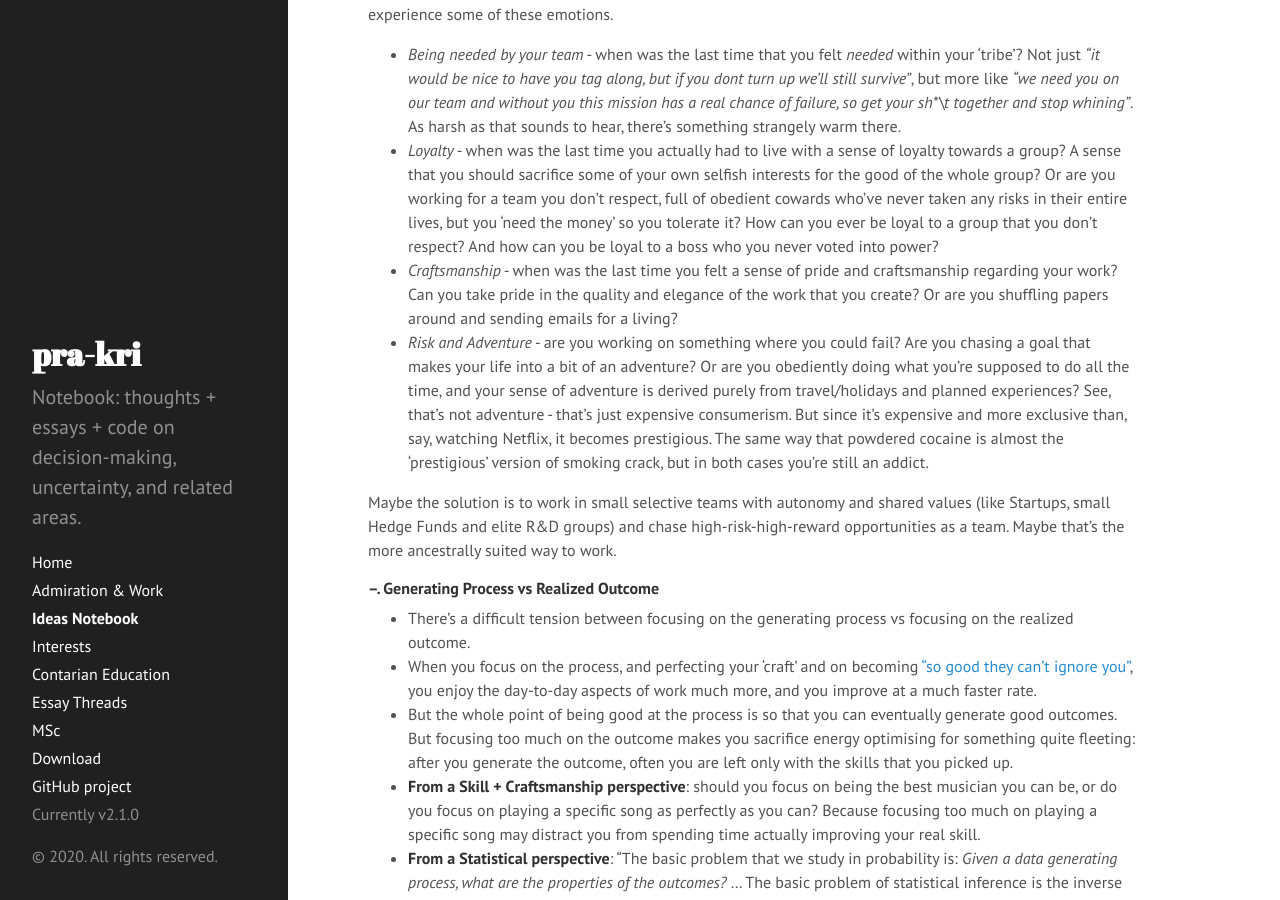
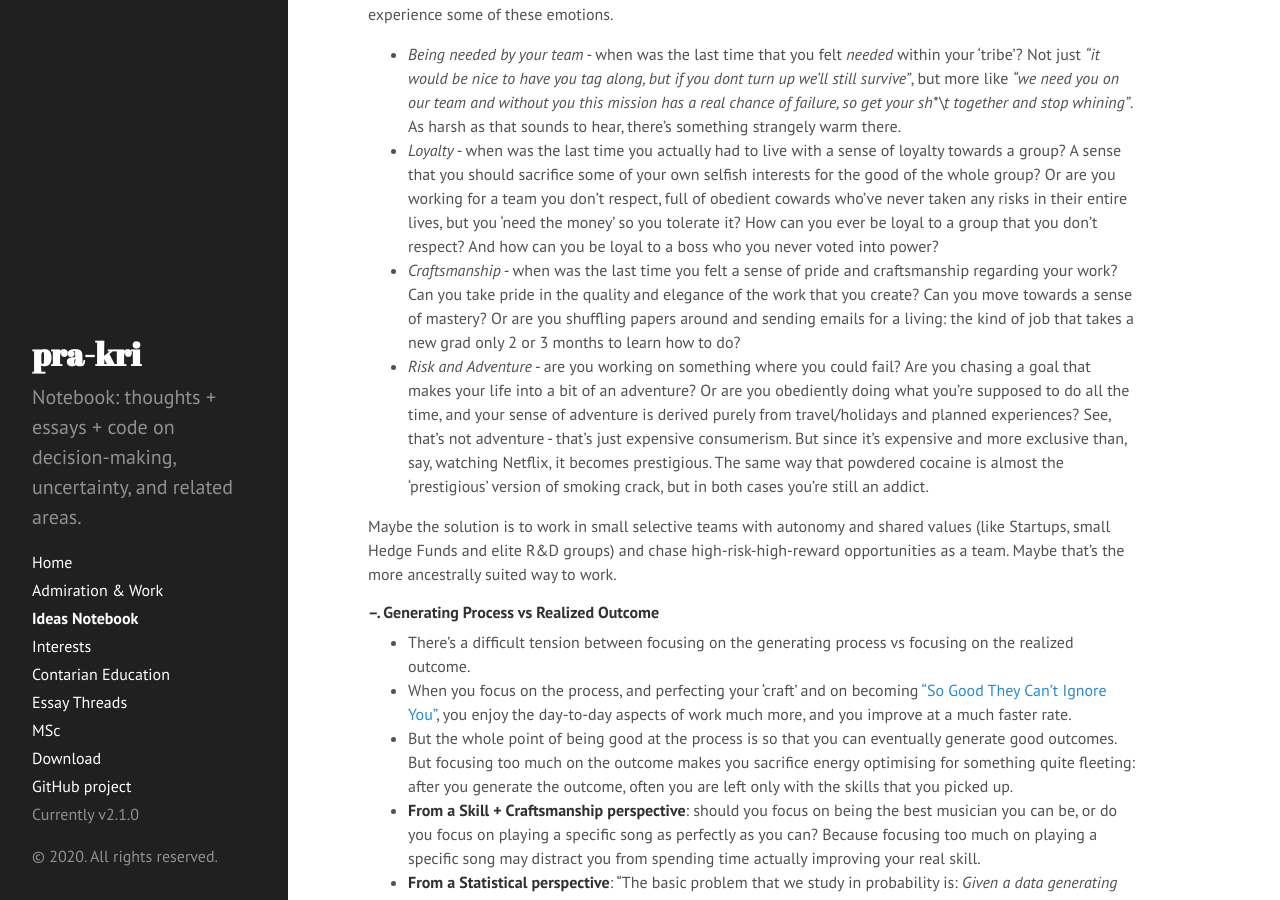
Before and after one commit to pra-kri/pra-kri.github.io, a Jekyll site: the page built from IdeasNotebook.md, in a window 1280 px wide and 900 px high, scrolled down 402 px. Built offline with Jekyll 4.4.1, drawn with Linux system fonts in a browser that asks for light colours; Markdown is read by kramdown in place of the engine named in the settings; some of the changed text lies outside the part shown.

Commit message:
Update IdeasNotebook.md

```diff
--- a/IdeasNotebook.md
+++ b/IdeasNotebook.md
@@ -17,7 +17,7 @@ title: Ideas Notebook
 There are a few 'ancestral' emotions that, historically, our ancestors have always felt and lived with, that nowadays most of us don't feel. Maybe it would be a good idea to design your life so that you actually experience some of these emotions.
 * *Being needed by your team* - when was the last time that you felt *needed* within your 'tribe'? Not just *"it would be nice to have you tag along, but if you dont turn up we'll still survive"*, but more like *"we need you on our team and without you this mission has a real chance of failure, so get your sh\*\t together and stop whining"*. As harsh as that sounds to hear, there's something strangely warm there.
 * *Loyalty* - when was the last time you actually had to live with a sense of loyalty towards a group? A sense that you should sacrifice some of your own selfish interests for the good of the whole group? Or are you working for a team you don't respect, full of obedient cowards who've never taken any risks in their entire lives, but you 'need the money' so you tolerate it? How can you ever be loyal to a group that you don't respect? And how can you be loyal to a boss who you never voted into power?
-* *Craftsmanship* - when was the last time you felt a sense of pride and craftsmanship regarding your work? Can you take pride in the quality and elegance of the work that you create? Or are you shuffling papers around and sending emails for a living?
+* *Craftsmanship* - when was the last time you felt a sense of pride and craftsmanship regarding your work? Can you take pride in the quality and elegance of the work that you create? Can you move towards a sense of mastery? Or are you shuffling papers around and sending emails for a living: the kind of job that takes a new grad only 2 or 3 months to learn how to do?
 * *Risk and Adventure* - are you working on something where you could fail? Are you chasing a goal that makes your life into a bit of an adventure? Or are you obediently doing what you're supposed to do all the time, and your sense of adventure is derived purely from travel/holidays and planned experiences? See, that's not adventure - that's just expensive consumerism. But since it's expensive and more exclusive than, say, watching Netflix, it becomes prestigious. The same way that powdered cocaine is almost the 'prestigious' version of smoking crack, but in both cases you're still an addict.
 
 Maybe the solution is to work in small selective teams with autonomy and shared values (like Startups, small Hedge Funds and elite R&D groups) and chase high-risk-high-reward opportunities as a team. Maybe that's the more ancestrally suited way to work.
@@ -25,7 +25,7 @@ Maybe the solution is to work in small selective teams with autonomy and shared
 
 ##### --. Generating Process vs Realized Outcome
 * There's a difficult tension between focusing on the generating process vs focusing on the realized outcome.
-* When you focus on the process, and perfecting your 'craft' and on becoming ["so good they can't ignore you"](https://commoncog.com/blog/so-good-they-cant-ignore-you/), you enjoy the day-to-day aspects of work much more, and you improve at a much faster rate.
+* When you focus on the process, and perfecting your 'craft' and on becoming ["So Good They Can't Ignore You"](https://commoncog.com/blog/so-good-they-cant-ignore-you/), you enjoy the day-to-day aspects of work much more, and you improve at a much faster rate.
 * But the whole point of being good at the process is so that you can eventually generate good outcomes. But focusing too much on the outcome makes you sacrifice energy optimising for something quite fleeting: after you generate the outcome, often you are left only with the skills that you picked up.
 * **From a Skill + Craftsmanship perspective**: should you focus on being the best musician you can be, or do you focus on playing a specific song as perfectly as you can? Because focusing too much on playing a specific song may distract you from spending time actually improving your real skill.
 * **From a Statistical perspective**: "The basic problem that we study in probability is: *Given a data generating process, what are the properties of the outcomes?* ... The basic problem of statistical inference is the inverse of probability: *Given the outcomes, what can we say about the process that generated the data?"* - All of Statistics, L.Wasserman
@@ -81,8 +81,8 @@ Maybe the solution is to work in small selective teams with autonomy and shared
 
 ##### -. High Agency; Unruliness; Disagreeableness
 * Something important to remember and 'unlearn' after all those years of schooling and credential-gathering: **Listening to instructions is NOT the same thing as playing to win.** Breaking conventions and ignoring what you're 'supposed' to do, and aggressively chasing your own interests, is sometimes the best option. Seeking the approval or permission of an institution or a system designed by an obedient nerd isn't really winning. Some of your favourite writers all have their unique takes on this idea.
-* Eric Weinstein: 'High Agency'
-* Paul Graham: 'Relentlessly Resourceful', 'The Lesson to Unlearn'
+* Eric Weinstein: ['High Agency'](https://tim.blog/wp-content/uploads/2018/08/131-eric-weinstein.pdf)
+* Paul Graham: ['Relentlessly Resourceful'](http://www.paulgraham.com/relres.html), ['The Lesson to Unlearn'](http://paulgraham.com/lesson.html)
 * Jocko Willink: 'Default: Aggressive', 'Extreme Ownership'
 * Nassim Taleb: 'Aggressive Tinkering', "The doer wins by doing, not convincing. Entire fields (say economics and other social sciences) become themselves charlatanic because of the absence of skin in the game connecting them back to earth."
 * "Agreeables play games where judges award points to determine the winner. Disagreeables play games where you win by scoring goals." [link](https://hackernoon.com/nassim-taleb-and-the-disagreeables-35d1f9cfad90)
```
